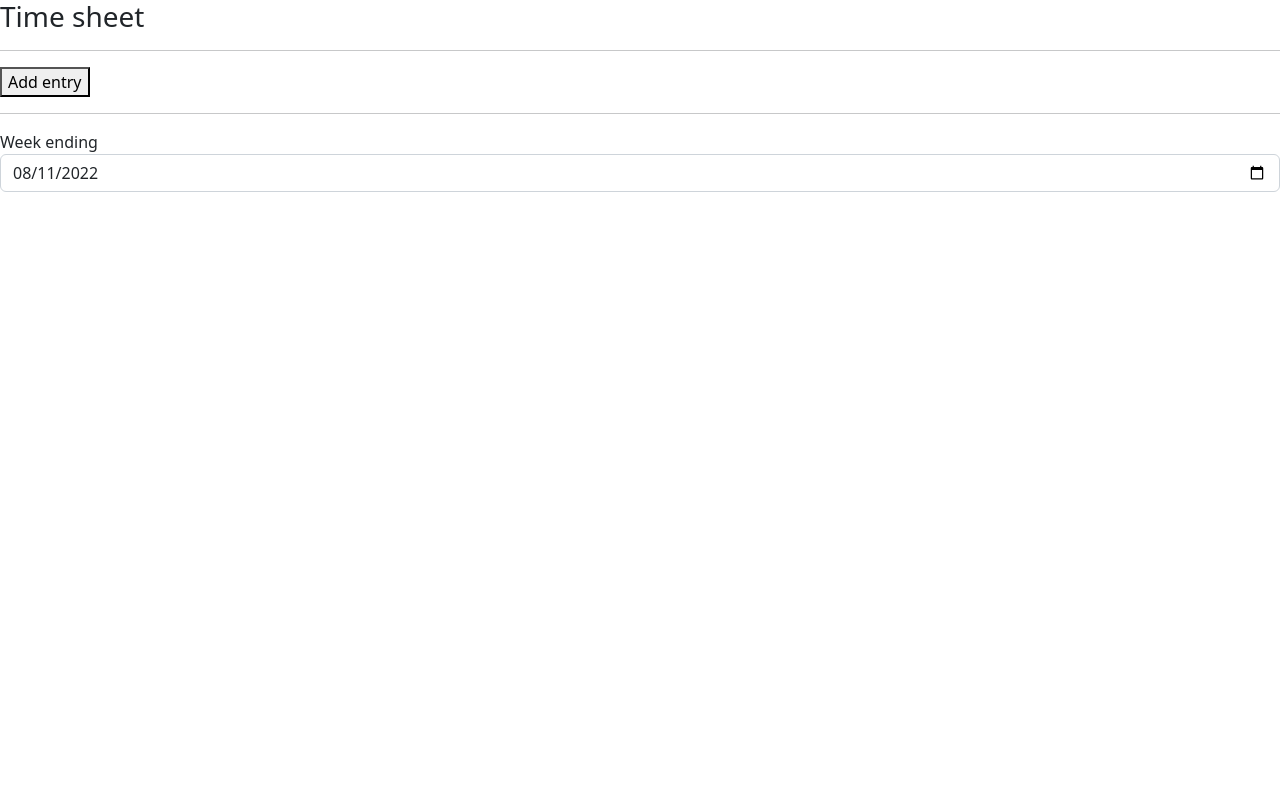
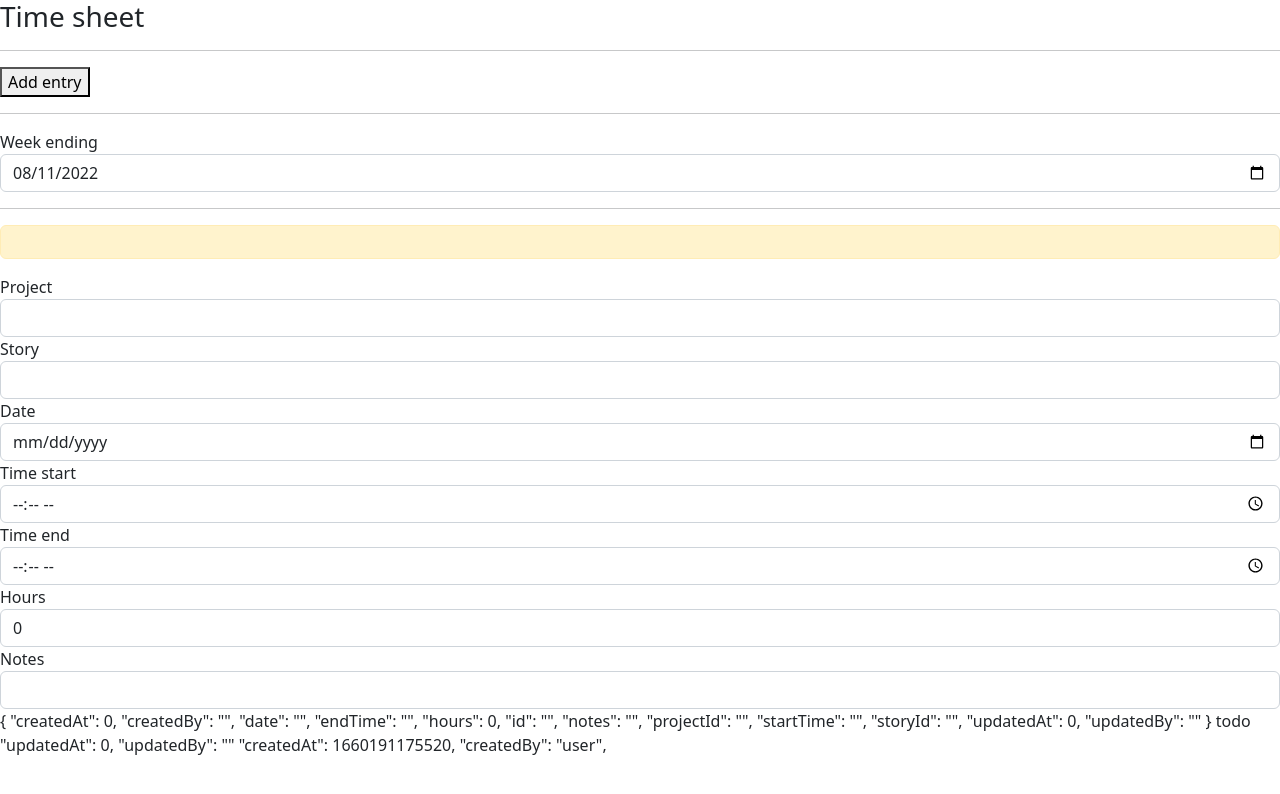
Before and after one commit to michaelprosario/my-time-sheet, an Angular app: page /new-time-sheet in a window 1280 px wide. Shown: the top 794 px of the page. Built offline with nearby package versions, Linux system fonts and the light colour scheme.

Commit message:
Add entry component

```diff
--- a/src/app/app.module.ts
+++ b/src/app/app.module.ts
@@ -6,12 +6,14 @@
 import { AppComponent } from './app.component';
 import { EditTimeSheetComponent } from './edit-time-sheet/edit-time-sheet.component';
 import { ListTimeSheetsComponent } from './list-time-sheets/list-time-sheets.component';
+import { EditTimeEntryComponent } from './edit-time-entry/edit-time-entry.component';
 
 @NgModule({
   declarations: [
     AppComponent,
     EditTimeSheetComponent,
-    ListTimeSheetsComponent
+    ListTimeSheetsComponent,
+    EditTimeEntryComponent
   ],
   imports: [
     BrowserModule,
--- /dev/null
+++ b/src/app/edit-time-entry/edit-time-entry.component.html
@@ -0,0 +1,41 @@
+<div class="alert alert-warning" role="alert">
+ {{ status }}
+</div>
+
+<div class="form-group">
+  <label for="txtProject">Project</label>
+  <input type="text" class="form-control" id="txtNotes" [(ngModel)]="timeEntry.projectId" >
+</div>
+<div class="form-group">
+  <label for="txtStory">Story</label>
+  <input type="text" class="form-control" id="txtStory" [(ngModel)]="timeEntry.storyId" >
+</div>
+<div class="form-group">
+  <label for="txtDate">Date</label>
+  <input type="date" class="form-control" id="txtDate" [(ngModel)]="timeEntry.date" >
+</div>
+<div class="form-group">
+  <label for="txtDate">Time start</label>
+  <input type="time" class="form-control" id="txtStart" [(ngModel)]="timeEntry.startTime" >
+</div>
+<div class="form-group">
+  <label for="txtDate">Time end</label>
+  <input type="time" class="form-control" id="txtEnd" [(ngModel)]="timeEntry.endTime" >
+</div>
+<div class="form-group">
+  <label for="txtHours">Hours</label>
+  <input type="number" class="form-control" id="txtHours" [(ngModel)]="timeEntry.hours" >
+</div>
+<div class="form-group">
+  <label for="txtNotes">Notes</label>
+  <input type="number" class="form-control" id="txtNotes" [(ngModel)]="timeEntry.notes" >
+</div>
+
+{{ timeEntry | json }}
+
+
+todo
+"updatedAt": 0,
+"updatedBy": ""
+"createdAt": 1660191175520,
+"createdBy": "user",
--- /dev/null
+++ b/src/app/edit-time-entry/edit-time-entry.component.ts
@@ -0,0 +1,21 @@
+import { Component, Input, OnInit } from '@angular/core';
+import { TimeEntry } from '../core/entities/entities';
+
+@Component({
+  selector: 'app-edit-time-entry',
+  templateUrl: './edit-time-entry.component.html',
+  styleUrls: ['./edit-time-entry.component.scss']
+})
+export class EditTimeEntryComponent implements OnInit {
+
+  @Input() timeEntry : TimeEntry = new TimeEntry();
+  status: string = "";
+  constructor() {
+
+  }
+
+  ngOnInit(): void {
+
+  }
+
+}
--- a/src/app/edit-time-sheet/edit-time-sheet.component.html
+++ b/src/app/edit-time-sheet/edit-time-sheet.component.html
@@ -15,3 +15,5 @@
   <label for="exampleInputEmail1">Week ending</label>
   <input type="date" class="form-control" id="txtWeekEnd" placeholder="Enter week ending" [(ngModel)]="timeSheet.weekEnding">
 </div>
+<hr>
+<app-edit-time-entry [timeEntry]="currentTimeEntry"></app-edit-time-entry>
--- a/src/app/edit-time-sheet/edit-time-sheet.component.ts
+++ b/src/app/edit-time-sheet/edit-time-sheet.component.ts
@@ -1,5 +1,5 @@
 import { Component, OnInit } from '@angular/core';
-import { TimeSheet } from '../core/entities/entities';
+import { TimeEntry, TimeSheet } from '../core/entities/entities';
 import { v4 as uuidv4 } from 'uuid';
 
 @Component({
@@ -10,6 +10,7 @@
 export class EditTimeSheetComponent implements OnInit {
 
   timeSheet: TimeSheet;
+  currentTimeEntry: TimeEntry = new TimeEntry();
   getUserId(){
     return "user";
   }
@@ -59,6 +60,14 @@
 
   onAddEntry()
   {
+    let timeEntry = new TimeEntry();
+    timeEntry.createdAt = Date.now();
+    timeEntry.createdBy = this.getUserId();
+    let currentDate = new Date();
+    let strCurrentDate: string = currentDate.toISOString().split('T')[0];
+    timeEntry.date = strCurrentDate;
+    timeEntry.id = uuidv4();
+    this.currentTimeEntry = timeEntry;
 
   }
 
```
Also changed, not shown: src/app/edit-time-entry/edit-time-entry.component.scss (added).
